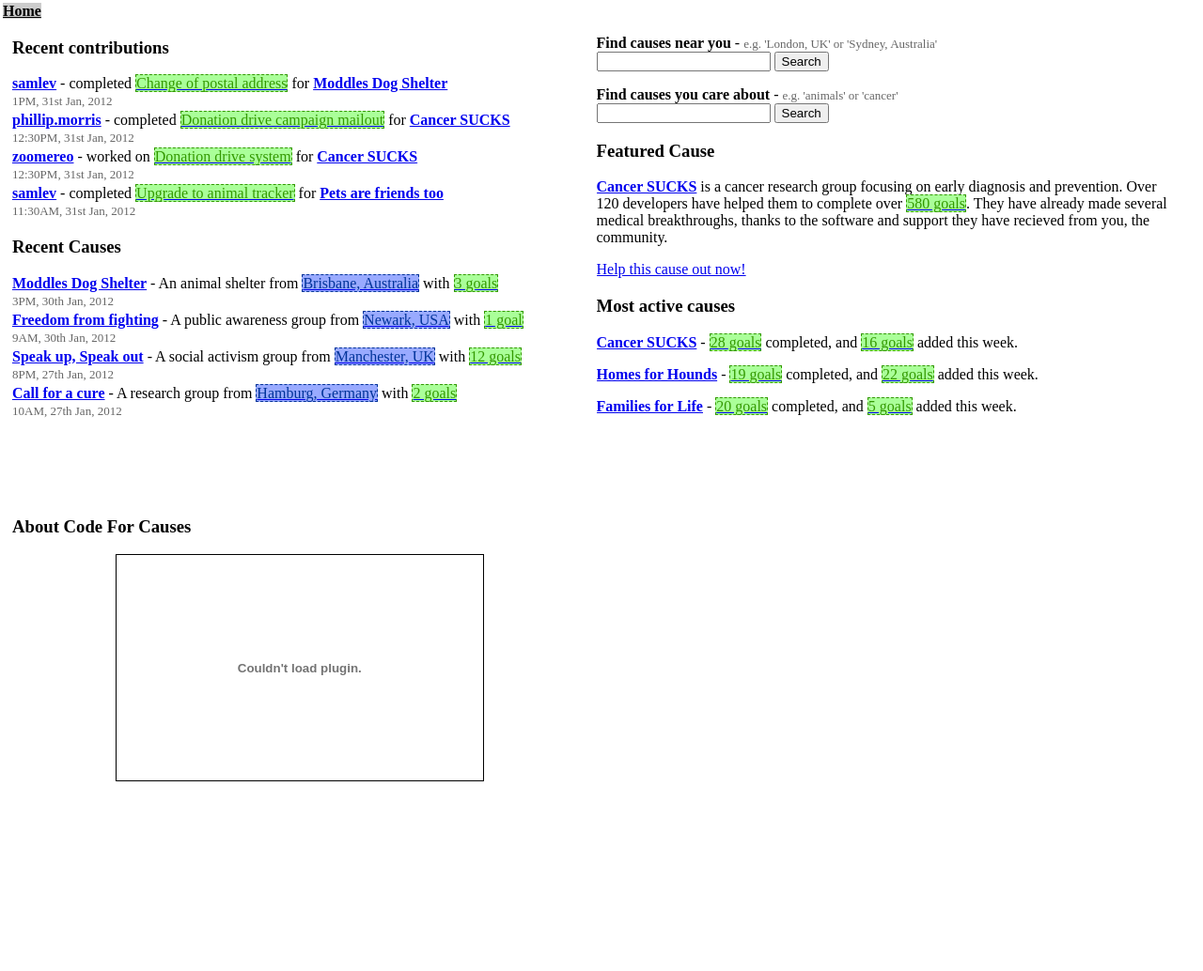
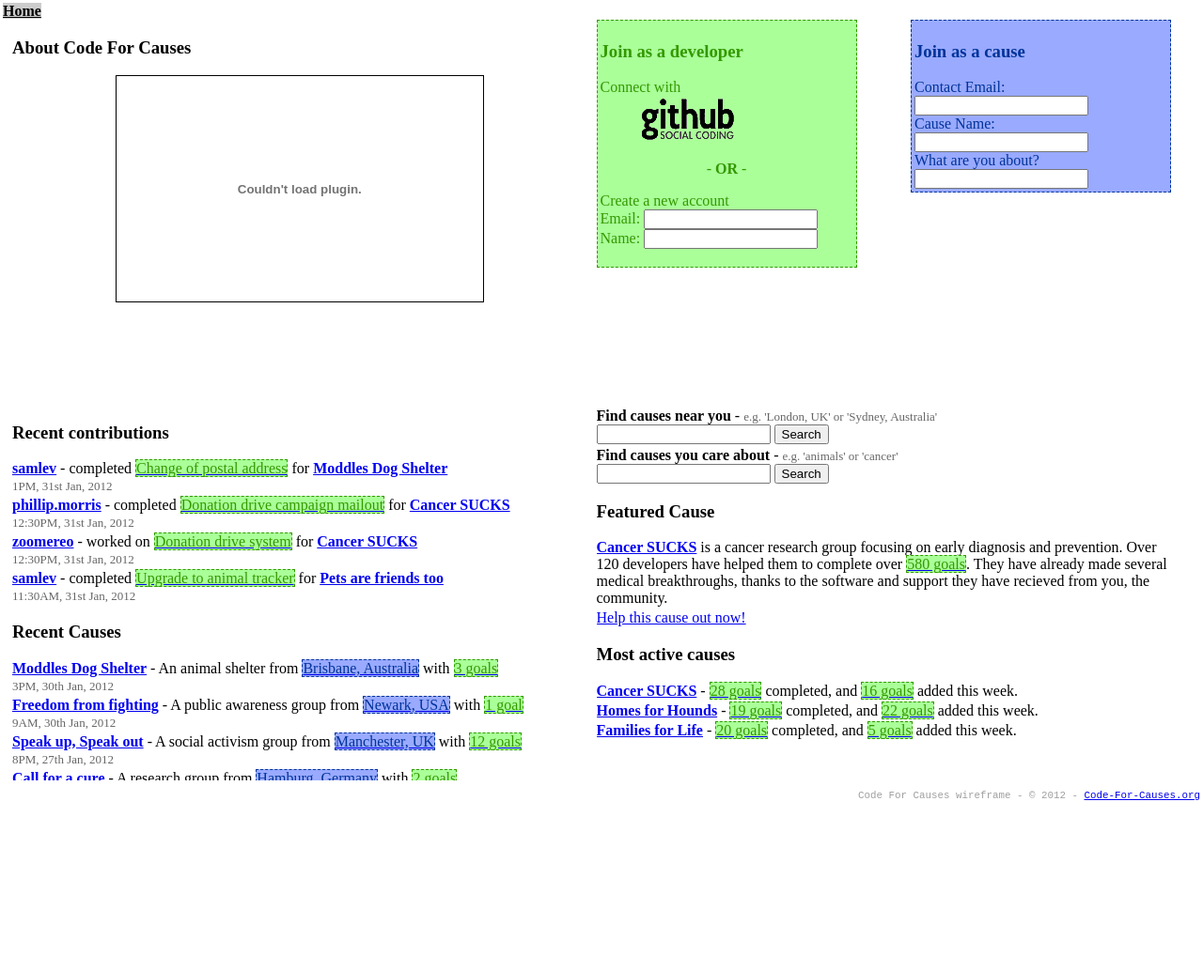
Before and after one commit to codeforcauses/WireFrames_v1, a plain HTML site: page index.html in a window 1280 px wide. Shown: the top 1034 px of the page at 94% size. After the commit the page ends 856 px from the top, so only its background shows below. Drawn offline with Linux system fonts and the light colour scheme.

Commit message:
Added 'join' forms, and reorganised the front page

```diff
--- a/index.html
+++ b/index.html
@@ -11,14 +11,22 @@
         min-width: 400px;
         margin-left: 10px;
         margin-bottom: 10px;
-        height: 500px;
+        height: 400px;
         overflow: hidden;
     }
     #contributuions {
-        height: 500px;
+        height: 400px;
         overflow:auto;
     }
     #contributuions p {
+        margin-top: 3px;
+        margin-bottom: 3px;
+    }
+    #find {
+        height: 400px;
+        overflow:auto;
+    }
+    #find p {
         margin-top: 3px;
         margin-bottom: 3px;
     }
@@ -41,6 +49,35 @@
   <body>
     <div id="mainmenu" class="menu">main menu</div>
     <div id="bodycontent">
+      <div class="pageblock">
+        <h3>About Code For Causes</h3>
+        <div style="width: 390px; height: 240px; margin-left: auto; margin-right: auto; border: solid #000000 1px;">
+          <object style="height: 240px; width: 390px"><param name="movie" value="http://www.youtube.com/v/J---aiyznGQ?version=3&feature=player_detailpage"><param name="allowFullScreen" value="true"><param name="allowScriptAccess" value="always"><embed src="http://www.youtube.com/v/J---aiyznGQ?version=3&feature=player_detailpage" type="application/x-shockwave-flash" allowfullscreen="true" allowScriptAccess="always" width="390" height="240"></object>
+        </div>
+      </div>
+      <div class="pageblock">
+        <div class="goal" style="width:44%; float: left; margin-right:5px; padding: 3px;">
+          <h3>Join as a developer</h3>
+          <p>
+            Connect with
+            <br /><a href="#" style="margin-left: 40px;"><img src="images/logo-developer-github.png" alt="GitHub" /></a>
+          </p>
+          <p style="text-align:center;">- <strong>OR</strong> -</p>
+          <p>
+            Create a new account
+            <br />
+            Email: <input type="email" /><br />
+            Name: <input type="text" />
+          </p>
+        </div>
+        <div class="place" style="width:44%; float: right; margin-left:5px; padding: 3px;">
+          <h3>Join as a cause</h3>
+            Contact Email: <input type="email" /><br />
+            Cause Name: <input type="text" /><br />
+            What are you about? <input type="text" />
+        </div>
+      </div>
+      <div class="visualClear"></div>
       <div class="pageblock">
         <div id="contributuions">
           <h3 title="Would list 4-5 of the most recent contributions added">Recent contributions</h3>
@@ -80,6 +117,7 @@
         </div>
       </div>
       <div class="pageblock">
+        <div id="find">
           <p>
             <strong title="Allows location-based search for local causes">Find causes near you</strong> -
             <span class="datedetails">e.g. 'London, UK' or 'Sydney, Australia'</span><br />
@@ -122,12 +160,6 @@
             </p>
           </div>
         </div>
-      <div class="visualClear"></div>
-      <div class="pageblock">
-        <h3>About Code For Causes</h3>
-        <div style="width: 390px; height: 240px; margin-left: auto; margin-right: auto; border: solid #000000 1px;">
-          <object style="height: 240px; width: 390px"><param name="movie" value="http://www.youtube.com/v/J---aiyznGQ?version=3&feature=player_detailpage"><param name="allowFullScreen" value="true"><param name="allowScriptAccess" value="always"><embed src="http://www.youtube.com/v/J---aiyznGQ?version=3&feature=player_detailpage" type="application/x-shockwave-flash" allowfullscreen="true" allowScriptAccess="always" width="390" height="240"></object>
-        </div>
       </div>
       <div class="visualClear"></div>
     </div>
```
Also changed, not shown: images/logo-developer-github.png (added). Lines whose indentation alone changed are shown as unchanged.
